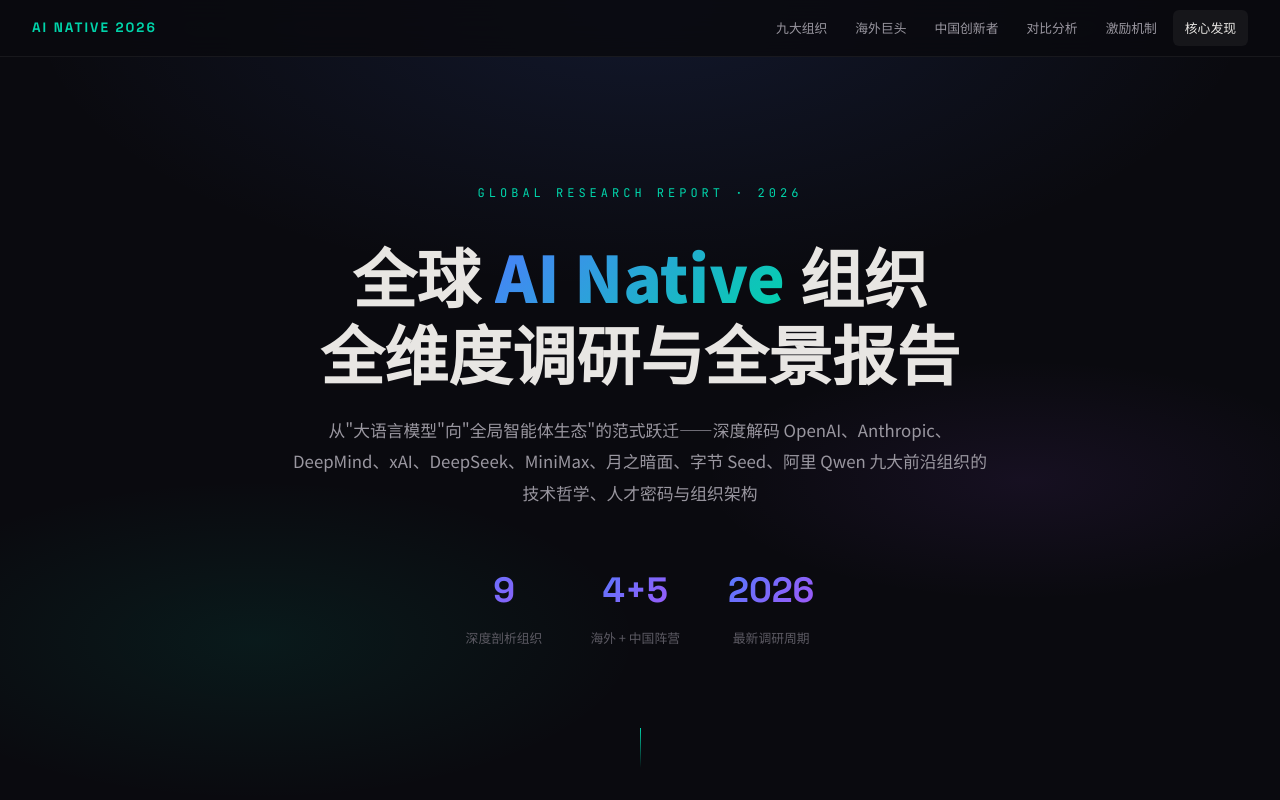
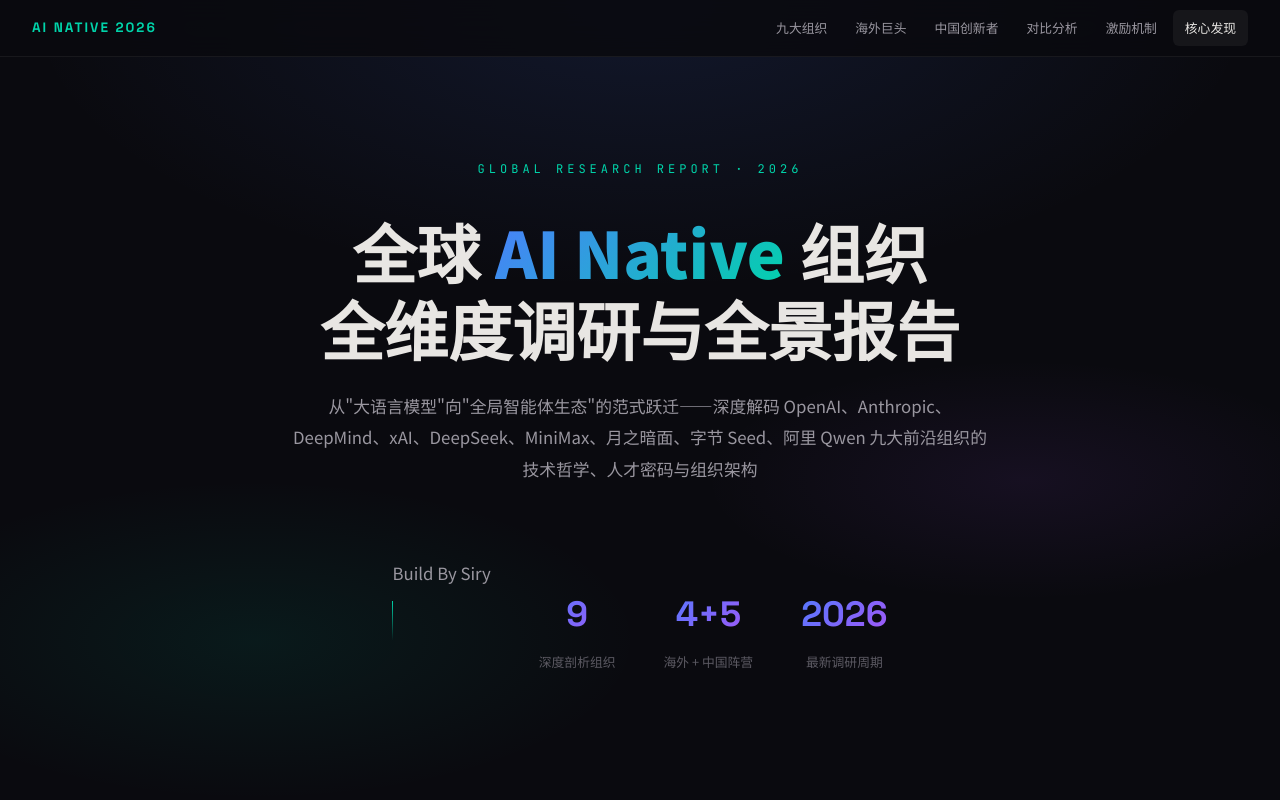
Before and after one commit to siryzhang/Global-Research-Report-AI-Native-Org, a plain HTML site: page index.html in a window 1280 px wide. Shown: the top 800 px of the page. Drawn offline with Linux system fonts and the light colour scheme.

Commit message:
Update index.html

```diff
--- a/index.html
+++ b/index.html
@@ -367,6 +367,8 @@
   <h1>全球 <span class="hl">AI Native</span> 组织<br>全维度调研与全景报告</h1>
   <p class="hero-sub">从"大语言模型"向"全局智能体生态"的范式跃迁——深度解码 OpenAI、Anthropic、DeepMind、xAI、DeepSeek、MiniMax、月之暗面、字节 Seed、阿里 Qwen 九大前沿组织的技术哲学、人才密码与组织架构</p>
   <div class="hero-stats">
+      <p class="hero-sub">Build By Siry</p>
+  <div class="hero-stats">
     <div class="hero-stat"><div class="num">9</div><div class="label">深度剖析组织</div></div>
     <div class="hero-stat"><div class="num">4+5</div><div class="label">海外 + 中国阵营</div></div>
     <div class="hero-stat"><div class="num">2026</div><div class="label">最新调研周期</div></div>
```
